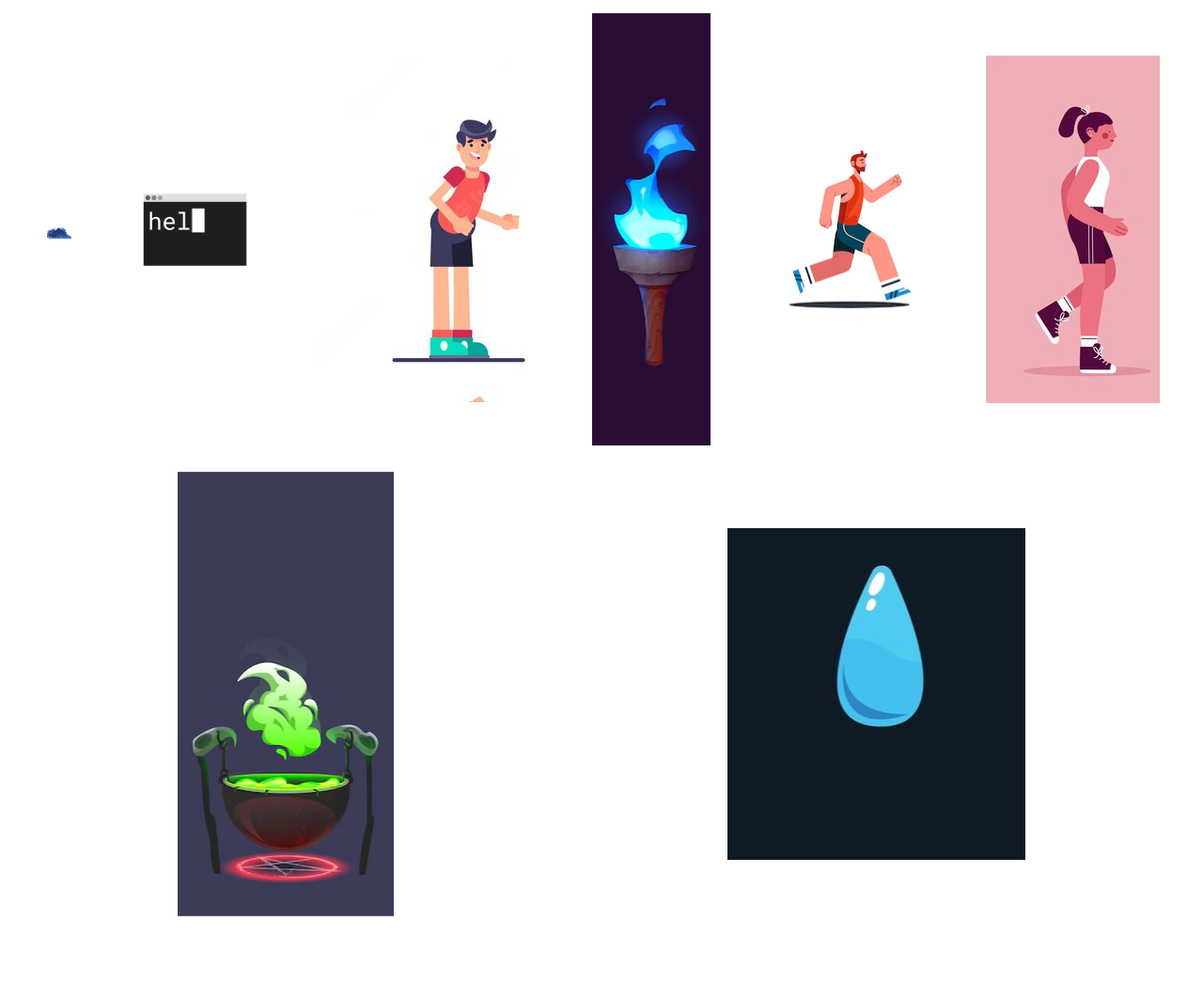
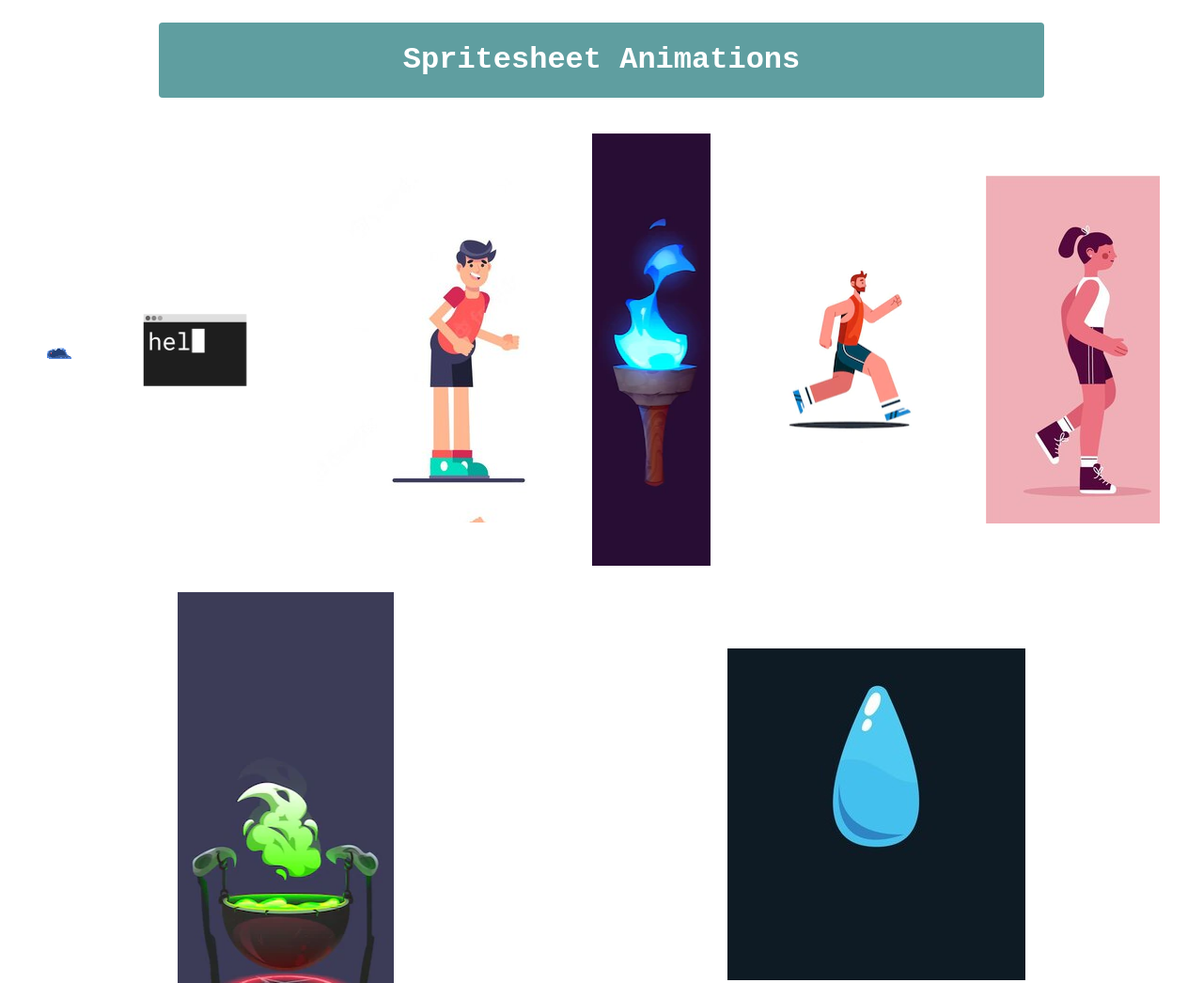
Before and after one commit to wynn-stan/spritesheet-animations, a plain HTML site: page index.html in a window 1280 px wide. Shown: the top 1046 px of the page at 94% size. Before the commit the page ends 989 px from the top, so only its background shows below. Drawn offline with Linux system fonts and the light colour scheme.

Commit message:
added header

```diff
--- a/index.html
+++ b/index.html
@@ -266,7 +266,7 @@
             height: 353px;
             background-position: 15px -20px;
             animation: water-sprite;
-            animation-duration: 2s;
+            animation-duration: 0.5s;
             animation-iteration-count: infinite;
             animation-timing-function: steps(3);
         }
@@ -294,11 +294,25 @@
 
         }
 
+        .badge {
+            font-size: xx-large;
+            width: 75%;
+            background-color: cadetblue;
+            font-family:'Courier New', Courier, monospace;
+        }
+
     </style>
 
     </head>
 <body>
     <div class="container-fluid d-flex flex-wrap justify-content-around">
+
+        <div class="row col-12">
+            <h3 class="badge mx-auto my-4 py-4">
+                Spritesheet Animations
+            </h3>
+        </div>
+
 
             <div class="img-thumbnail sprite ">
                 <div id="slime-sprite"></div>
```
